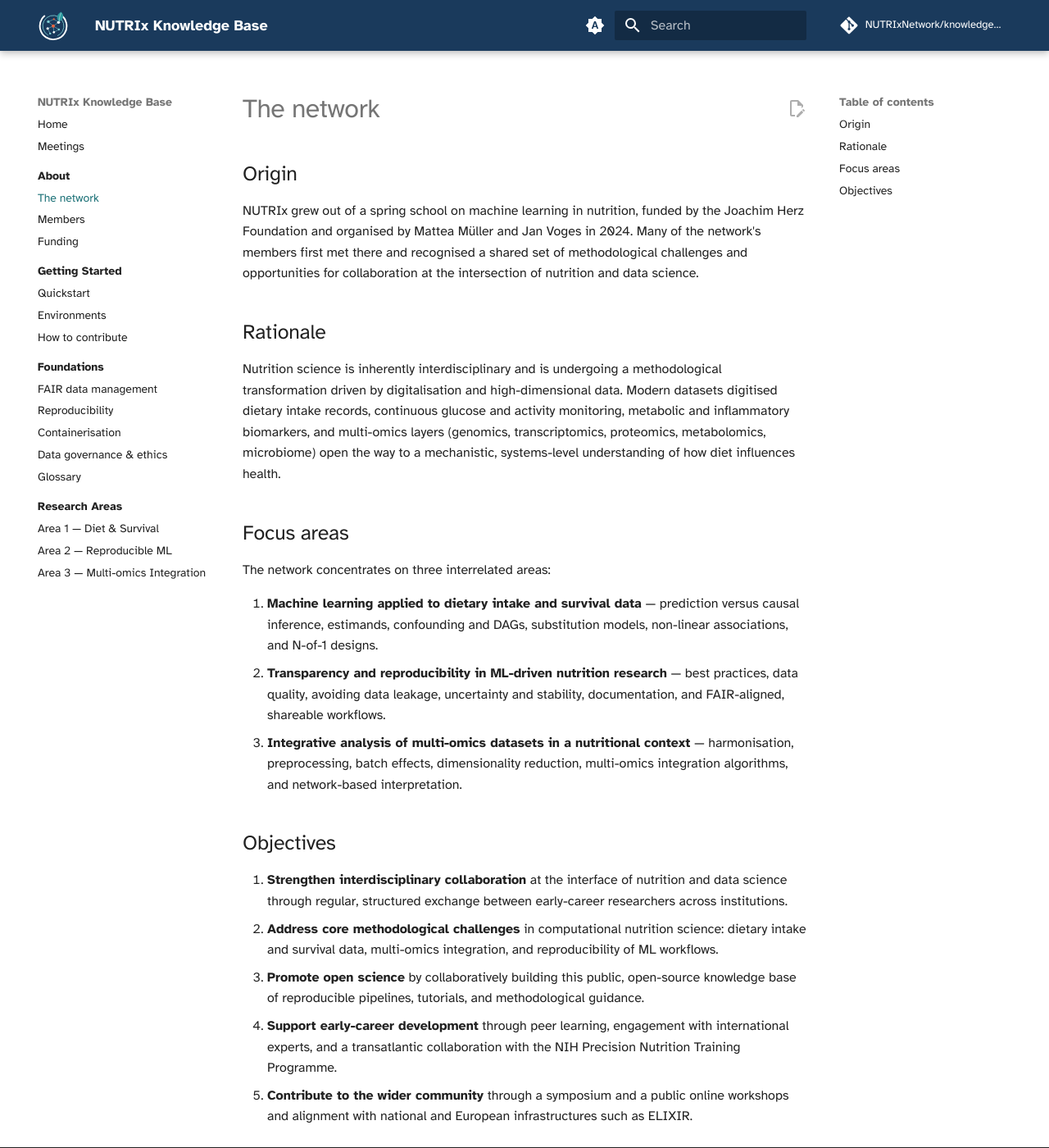
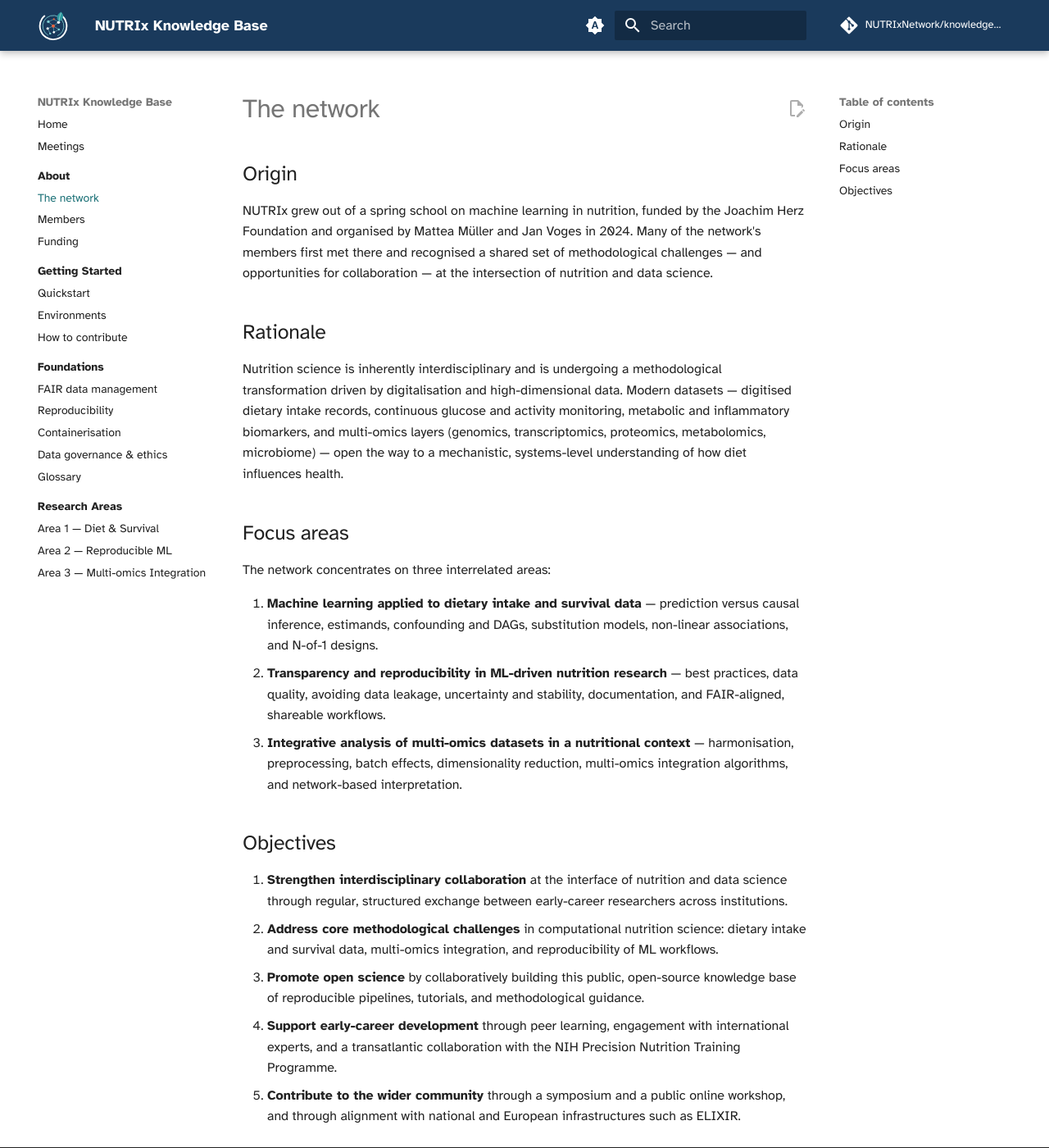
Before and after one commit to NUTRIxNetwork/knowledge_base, an MkDocs documentation site: the page built from docs/about/network.md, in a window 1280 px wide and 1400 px high. Shown: the whole window at 82% size. Built offline with MkDocs 1.6.1 and Material for MkDocs 9.7.7, drawn with Linux system fonts in a browser that asks for light colours; comment, search, counter and statistics services are not loaded.

Commit message:
Fix formatting in home, network and funding pages
- Restore em-dashes lost in web edits (broken sentences in index.md,
  network.md)
- Fix garbled objective 5 wording in network.md
- Repair the Acknowledgement block in funding.md (was rendering as a code
  block) and tidy the Joachim Herz Foundation sentence

Co-Authored-By: Claude Sonnet 5 <noreply@anthropic.com>

```diff
--- a/docs/about/network.md
+++ b/docs/about/network.md
@@ -5,16 +5,16 @@
 NUTRIx grew out of a spring school on machine learning in nutrition, funded by
 the Joachim Herz Foundation and organised by Mattea Müller and Jan Voges in 2024.
 Many of the network's members first met there and recognised a shared set of
-methodological challenges and opportunities for collaboration at the
+methodological challenges — and opportunities for collaboration — at the
 intersection of nutrition and data science.
 
 ## Rationale
 
 Nutrition science is inherently interdisciplinary and is undergoing a
 methodological transformation driven by digitalisation and high-dimensional data.
-Modern datasets digitised dietary intake records, continuous glucose and
+Modern datasets — digitised dietary intake records, continuous glucose and
 activity monitoring, metabolic and inflammatory biomarkers, and multi-omics
-layers (genomics, transcriptomics, proteomics, metabolomics, microbiome) open
+layers (genomics, transcriptomics, proteomics, metabolomics, microbiome) — open
 the way to a mechanistic, systems-level understanding of how diet influences
 health.
 
@@ -47,4 +47,5 @@ The network concentrates on three interrelated areas:
    international experts, and a transatlantic collaboration with the NIH Precision
    Nutrition Training Programme.
 5. **Contribute to the wider community** through a symposium and a public online
-   workshops and alignment with national and European infrastructures such as ELIXIR.
+   workshop, and through alignment with national and European infrastructures
+   such as ELIXIR.
```
Also changed, not shown: docs/about/funding.md (+6 -4 lines), docs/index.md (+2 -2 lines).
